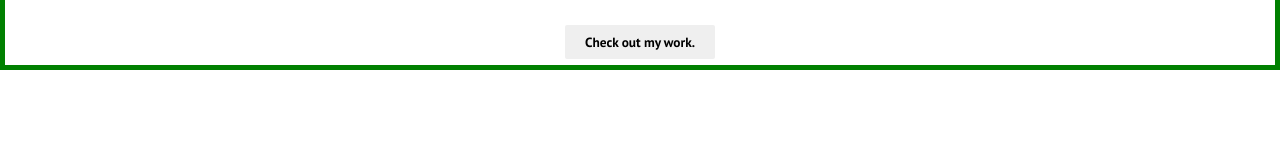
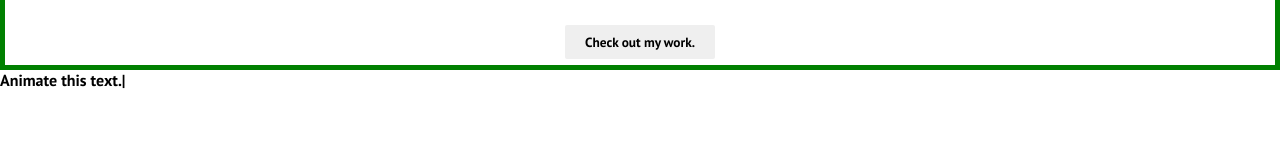
Before and after one commit to alikillen/Portfolio_V2, a React (Create React App) app: page / in a window 1280 px wide. Shown: the part 810-952 px from the top of the page. Built offline with nearby package versions, Linux system fonts and the light colour scheme.

Commit message:
updating react, installing typist

```diff
--- /dev/null
+++ b/src/components/TypedText.js
@@ -0,0 +1,13 @@
+import React, { Component } from 'react';
+import Typist from 'react-typist';
+
+export default class TypedText extends Component {
+
+  render() {
+    return (
+      <Typist>
+        Animate this text.
+      </Typist>
+    );
+  }
+}
--- a/src/pages/Home.js
+++ b/src/pages/Home.js
@@ -5,12 +5,14 @@ import "../App.css";
 import HeroSection from "../components/HeroSection";
 import Cards from "../components/Cards"
 import Footer from "../components/Footer"
+import TypedText from "../components/TypedText"
 
 
 function Home() {
   return (
     <>
       <HeroSection />
+      <TypedText/>
       <Cards />
       <Footer />
     </>
```
Also changed, not shown: package.json (+3 -5 lines), 1 other file (tests, documents, lock files or other folders).
